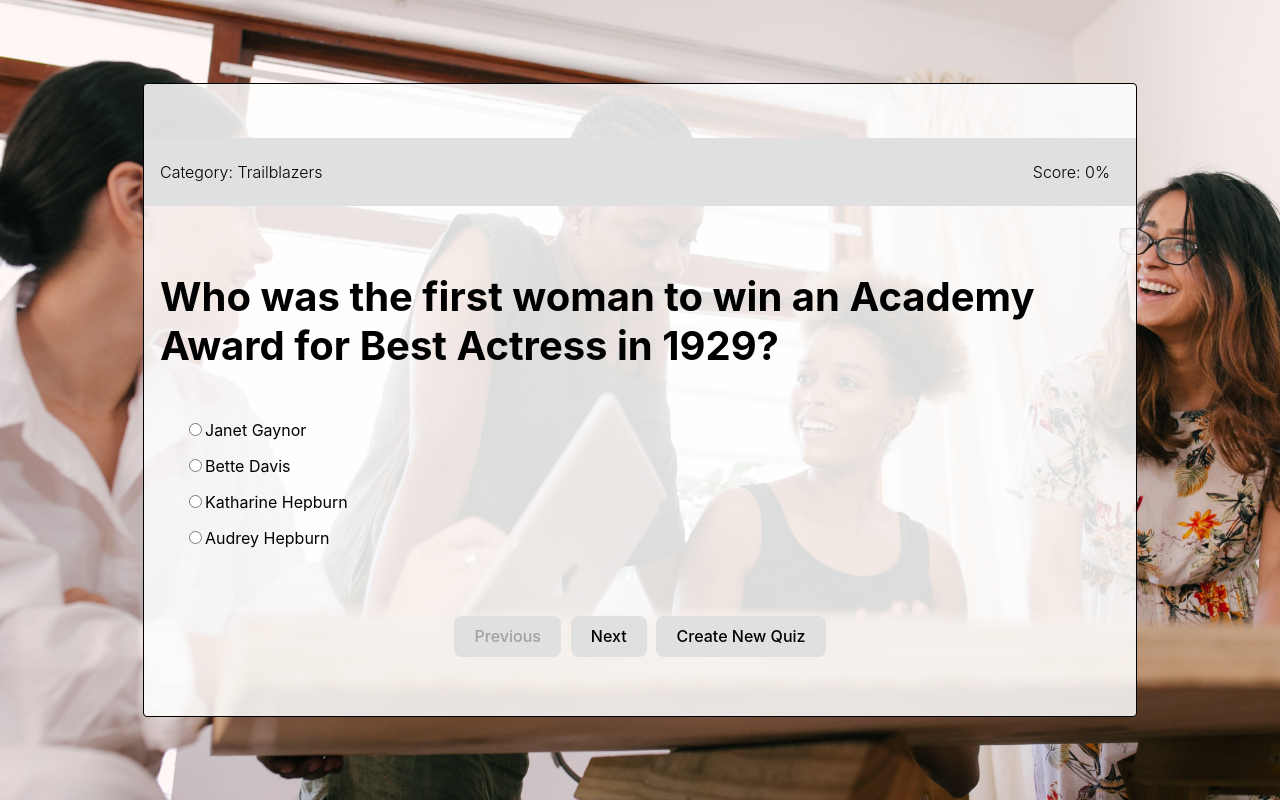
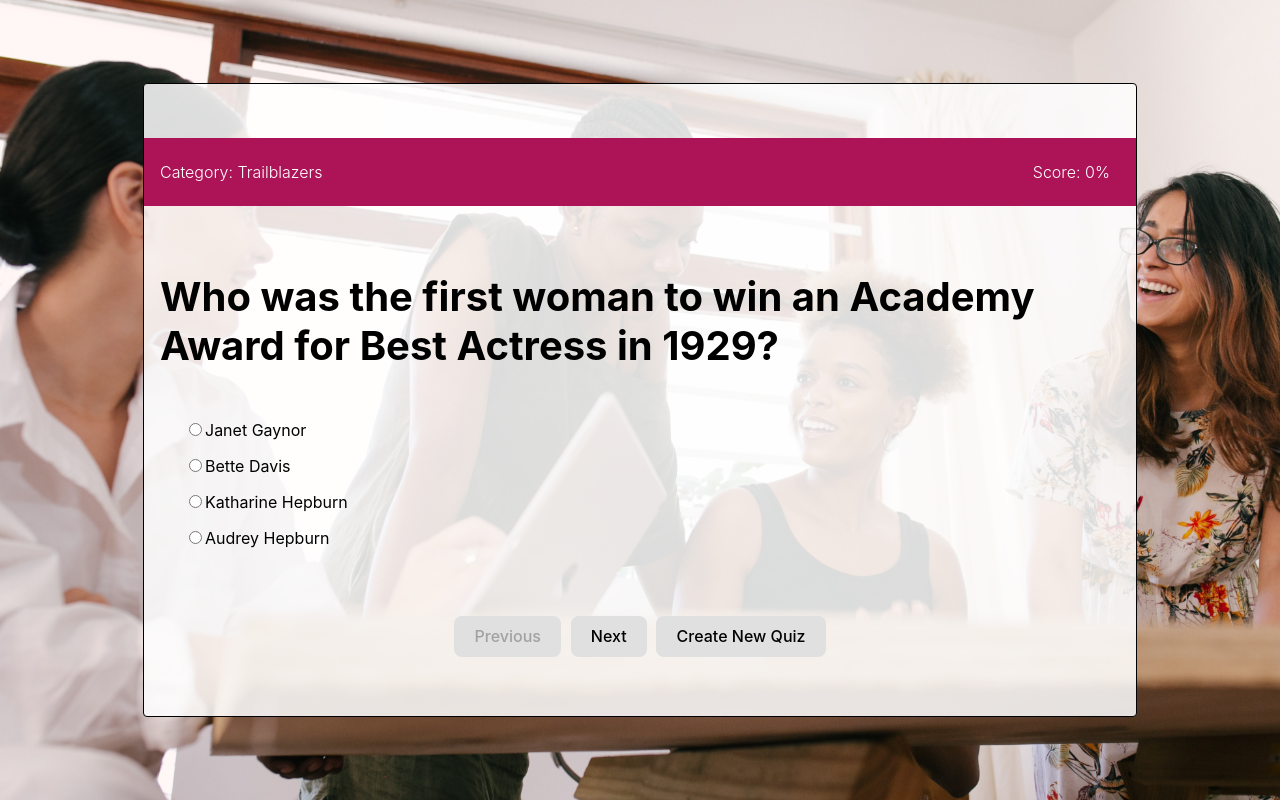
Before and after one commit to maryamkhan14/womens-history-month-quiz, a React (Vite) app: page / in a window 1280 px wide. Both pictures are taken after a click on the button "Let's go!". Built offline with nearby package versions, Linux system fonts and the light colour scheme.

Commit message:
Fixed typo in name of method dispatched to QuizContext and added dynamic styling for quiz-info div based on category

```diff
--- a/src/components/QuizInfo.jsx
+++ b/src/components/QuizInfo.jsx
@@ -22,15 +22,16 @@ const QuizInfo = () => {
         setDisplayCategory("Quotes");
         break;
       case "misc":
-        setDisplayCategory("Miscellaneous");
+        setDisplayCategory("Random");
         break;
     }
   };
+
   useEffect(() => {
     setCategory();
   }, [quizCategory]);
   return (
-    <div className="quiz-info">
+    <div className={`quiz-info quiz-info-${quizCategory}`}>
       <p>Category: {displayCategory}</p>
       <div className="score-completion-info">
         <p>Score: {quizScore}%</p>
```
